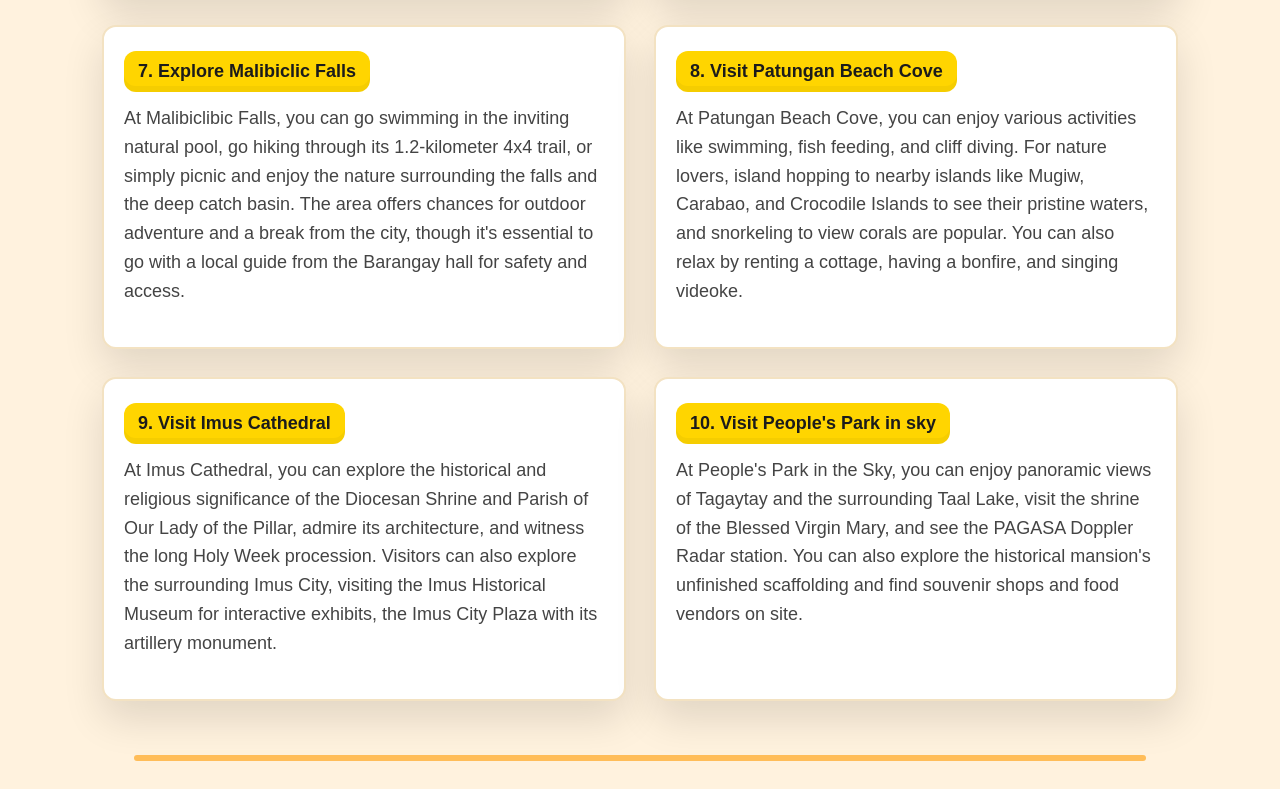
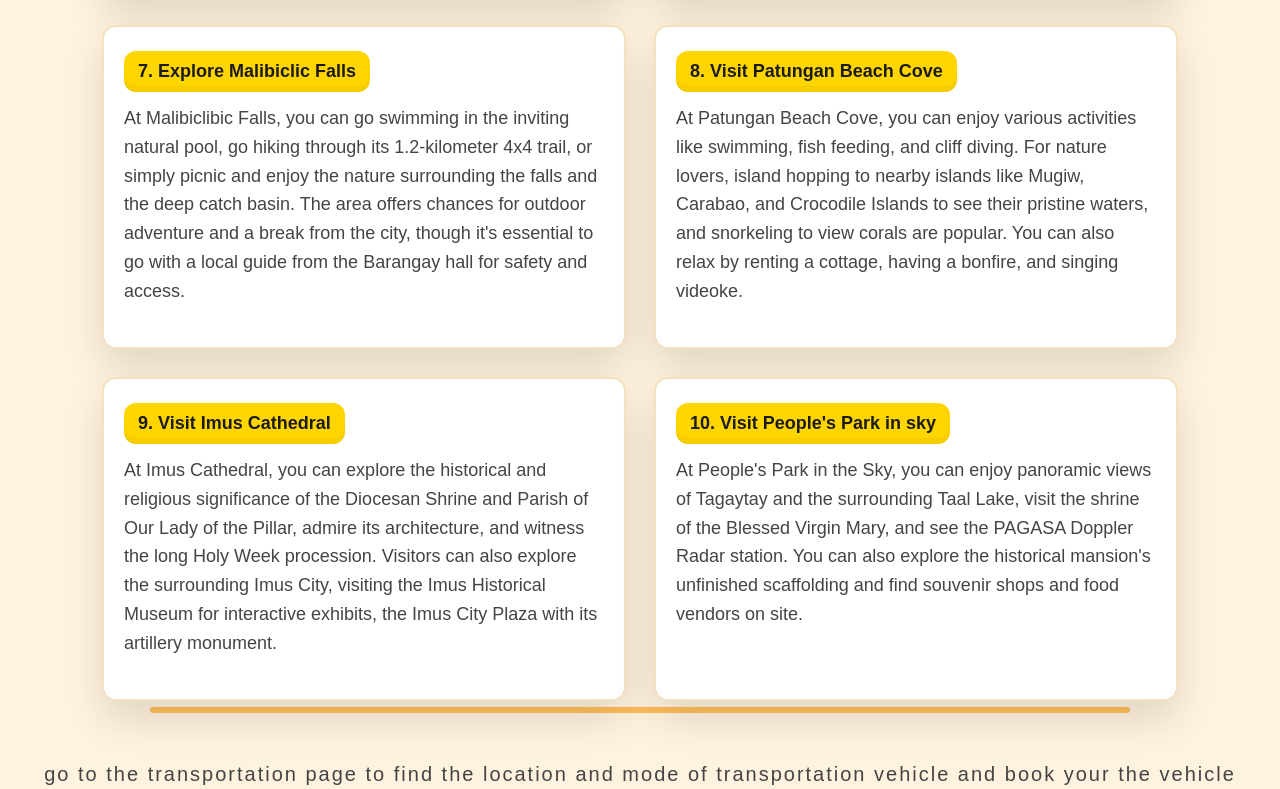
Before and after one commit to justin-hi30/things-to-do, a plain HTML site: page index.html in a window 1280 px wide. Shown: the part 1822-2611 px from the top of the page. Drawn offline with Linux system fonts and the light colour scheme; a web font is replaced by a local one.

Commit message:
Update index.html

```diff
--- a/index.html
+++ b/index.html
@@ -31,7 +31,7 @@
         </nav>
         </div>
     </header>
-    <div>
+    <main>
         <section class="showcase">
             <h2 class="title">Journey of Culture</h2>
             <div class="showcase-inner">
@@ -109,13 +109,13 @@
                         </div>
                     </article>
                 </div>
-            </div>
             <div class="outro-heading">
                 <p class="outro"> go to the transportation page to find the location and mode of transportation vehicle  and book your the vehicle</p>
-            </div>
-         </section>
-         <footer class="site-footer">
-         <div class="footer-inner">
+                </div>
+            </section>
+            </main>
+            <footer class="site-footer">
+            <div class="footer-inner">
            <div class="logo">
             <h1 class="logo-main">
              <span class="char1">j</span>
@@ -146,7 +146,7 @@
                             </a>
                     </div>
                 </div>
-
-        </footer>
+               </div>
+            </footer>
 </body>
 </html>
```
